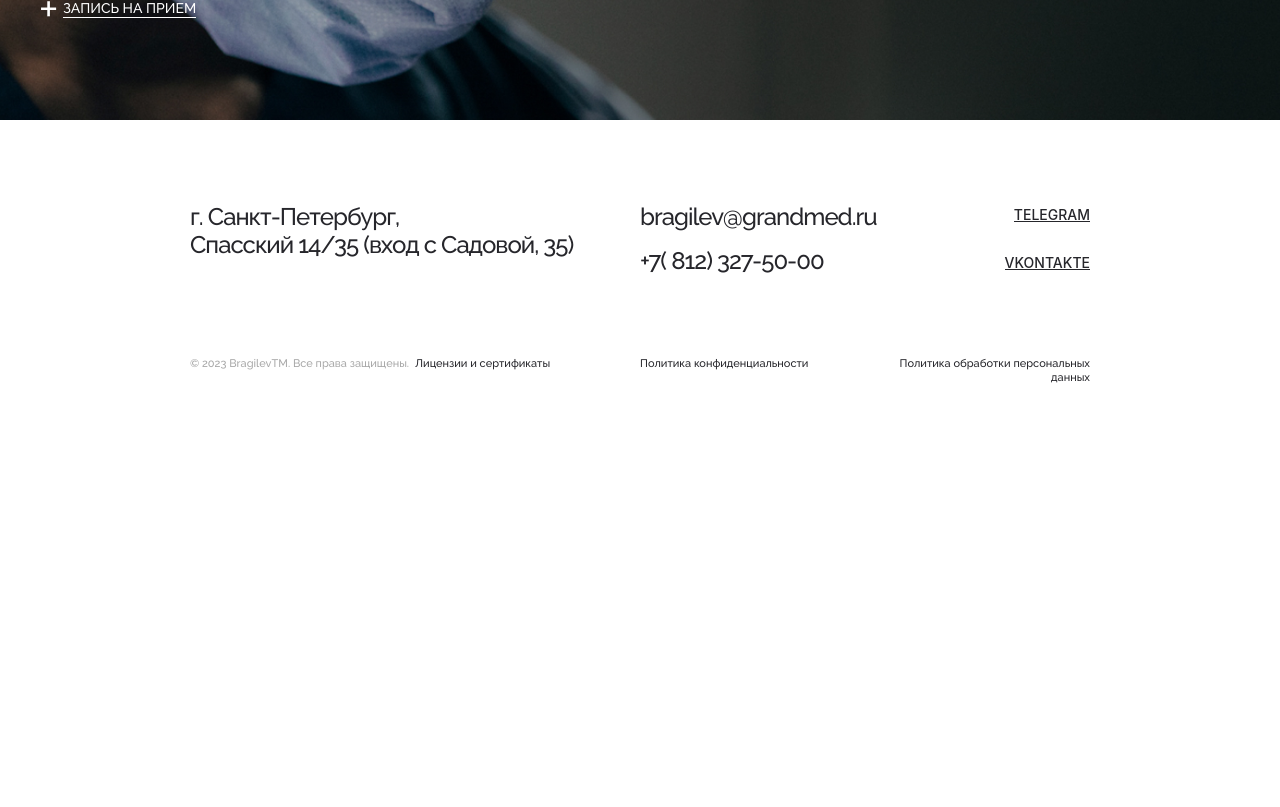
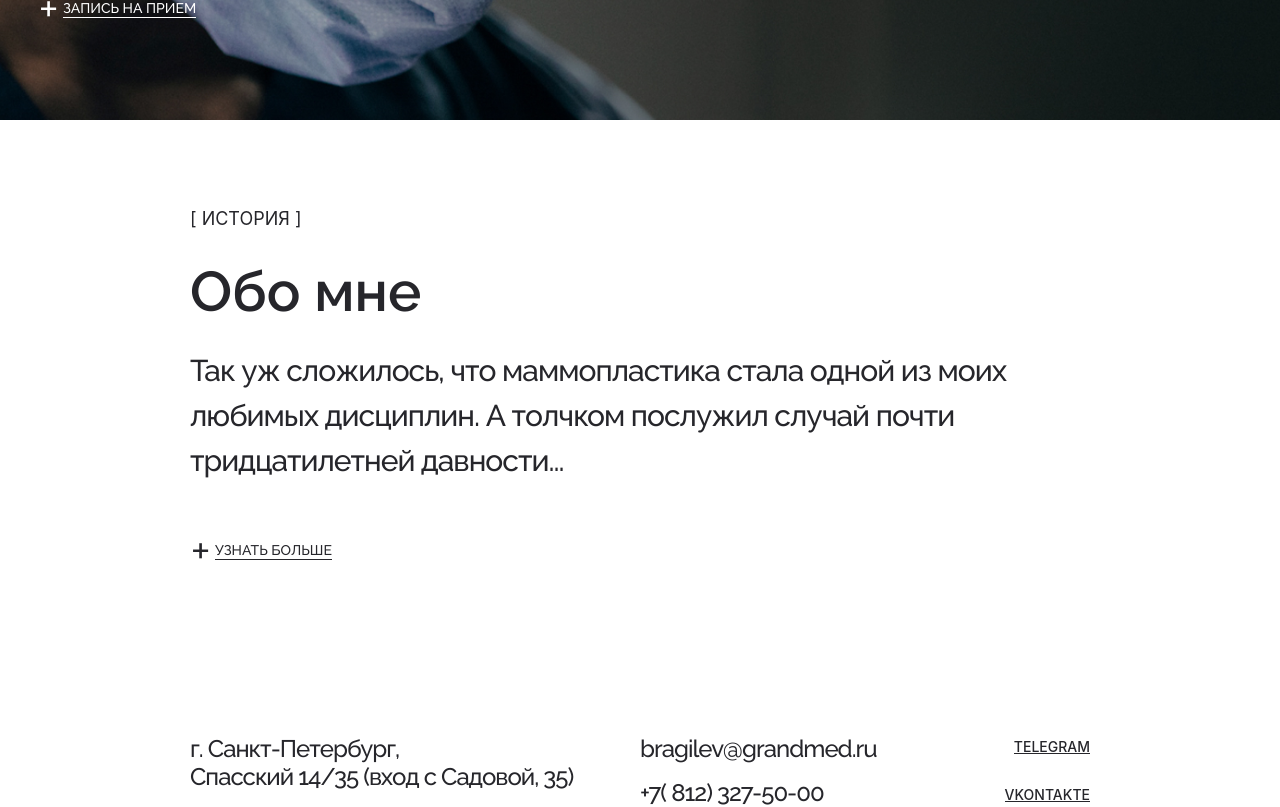
Before and after one commit to IDSAD-XL/bragiliev, a Next.js app: page / in a window 1280 px wide. Shown: the part 680-1487 px from the top of the page. Before the commit the page ends 1192 px from the top, so only its background shows below. Built offline with nearby package versions, Linux system fonts and the light colour scheme.

Commit message:
new block

```diff
--- /dev/null
+++ b/src/components/elements/InfoBlock.tsx
@@ -0,0 +1,55 @@
+import React from 'react'
+import { type ReactNode } from '../../types/ReactNode'
+import Link from 'next/link'
+
+interface IInfoBlock {
+  name?: string
+  title?: string
+  subtitle?: string
+  link?: string
+  children?: ReactNode
+}
+
+const InfoBlock: React.FC<IInfoBlock> = ({
+  name,
+  title,
+  subtitle,
+  link = '/',
+  children,
+}) => {
+  return (
+    <div className="flex w-full justify-center dsk:justify-center">
+      <div className="container mb-[60px] mt-[60px] flex flex-col md:mb-[90px] md:mt-[90px]">
+        {!!name && (
+          <p className="text-section-title mb-[10px] md:mb-[20px]">
+            {name ?? ''}
+          </p>
+        )}
+        {!!title && (
+          <h2
+            className="flex h-[85px] items-center md:mb-[15px]"
+            dangerouslySetInnerHTML={{ __html: title ?? '' }}
+          />
+        )}
+        <div className="flex-cols-2">
+          <div className="flex-grow-1 flex-[100%] dsk:flex-[50%]">
+            <p
+              className="title5"
+              dangerouslySetInnerHTML={{ __html: subtitle ?? '' }}
+            />
+          </div>
+          <div className="flex flex-[50%] flex-grow-0 gap-[95px]">
+            {children}
+          </div>
+        </div>
+        <div className="mt-[30px] md:mt-[55px]">
+          <Link href={link} className="link-plus">
+            УЗНАТЬ БОЛЬШЕ
+          </Link>
+        </div>
+      </div>
+    </div>
+  )
+}
+
+export default InfoBlock
--- a/src/components/elements/PageHead.tsx
+++ b/src/components/elements/PageHead.tsx
@@ -2,14 +2,14 @@ import React from 'react'
 import { type ReactNode } from '../../types/ReactNode'
 import Image from 'next/image'
 
-interface IInfoBlock {
+interface IPageHead {
   name?: string
   title?: string
   image?: string
-  children: ReactNode
+  children?: ReactNode
 }
 
-const PageHead: React.FC<IInfoBlock> = ({
+const PageHead: React.FC<IPageHead> = ({
   name,
   title,
   image = '',
@@ -23,7 +23,7 @@ const PageHead: React.FC<IInfoBlock> = ({
         alt=""
         fill={true}
       />
-      <div className="container flex gap-[108px]">
+      <div className="flex-cols-2 container">
         <div className="hidden flex-[50%] flex-shrink-0 flex-grow-0 dsk:flex"></div>
         <div className="flex flex-[50%] flex-col justify-end pb-[56px] text-white md:pb-[93px] dsk:justify-center dsk:pb-0">
           {!!name && (
--- a/src/pages/Main.tsx
+++ b/src/pages/Main.tsx
@@ -1,6 +1,7 @@
 import React from 'react'
 import Layout from '../components/layout/Layout'
 import PageHead from '../components/elements/PageHead'
+import InfoBlock from '../components/elements/InfoBlock'
 
 interface IMainContent {
   image?: string
@@ -29,6 +30,22 @@ const Main: React.FC<IMain> = () => {
           </span>
         </p>
       </PageHead>
+      <InfoBlock
+        name="[ история ]"
+        title="Обо мне"
+        subtitle="Так уж сложилось, что маммопластика стала одной из моих любимых дисциплин. А толчком послужил случай почти тридцатилетней давности..."
+        link="/"
+      >
+        <span className="text-regular hidden dsk:block">
+          Стандарты красоты? Их нет. Есть магия пропорций, привлекательность
+          асимметрии, ценность непохожести на других. Нужно быть самим собой.
+          Но в лучшей версии
+        </span>
+        <span className="text-regular hidden dsk:block">
+          Улыбчивое лицо. Элегантные руки. Вдумчивая речь. Решительные поступки.
+          Наблюдателен и неутомим. Да, вот такой он — Вадим Алексеевич Брагилев!
+        </span>
+      </InfoBlock>
     </Layout>
   )
 }
--- /dev/null
+++ b/src/styles/_flex.scss
@@ -0,0 +1,10 @@
+.flex-cols {
+  &-2 {
+    display: flex;
+    flex-wrap: wrap;
+    @include md(dsk) {
+      flex-wrap: nowrap;
+      gap: 108px;
+    }
+  }
+}
--- a/src/styles/_typo.scss
+++ b/src/styles/_typo.scss
@@ -18,9 +18,13 @@
 }
 
 .title2 {
-  font-size: 56px;
-  line-height: 70px;
+  font-size: 36px;
+  line-height: 40px;
   font-weight: 600;
+  @include md(md) {
+    font-size: 56px;
+    line-height: 70px;
+  }
 }
 
 .title3 {
@@ -36,10 +40,14 @@
 }
 
 .title5 {
-  font-size: 30px;
-  line-height: 45px;
+  font-size: 18px;
+  line-height: 28px;
   font-weight: 500;
   letter-spacing: -1px;
+  @include md(md) {
+    font-size: 30px;
+    line-height: 45px;
+  }
 }
 
 .title6 {
--- a/src/styles/general.scss
+++ b/src/styles/general.scss
@@ -1,5 +1,6 @@
 @import "mixins";
 @import "typo";
+@import "flex";
 @import "layout/header";
 @import "layout/burger";
 @import "layout/menu";
```
